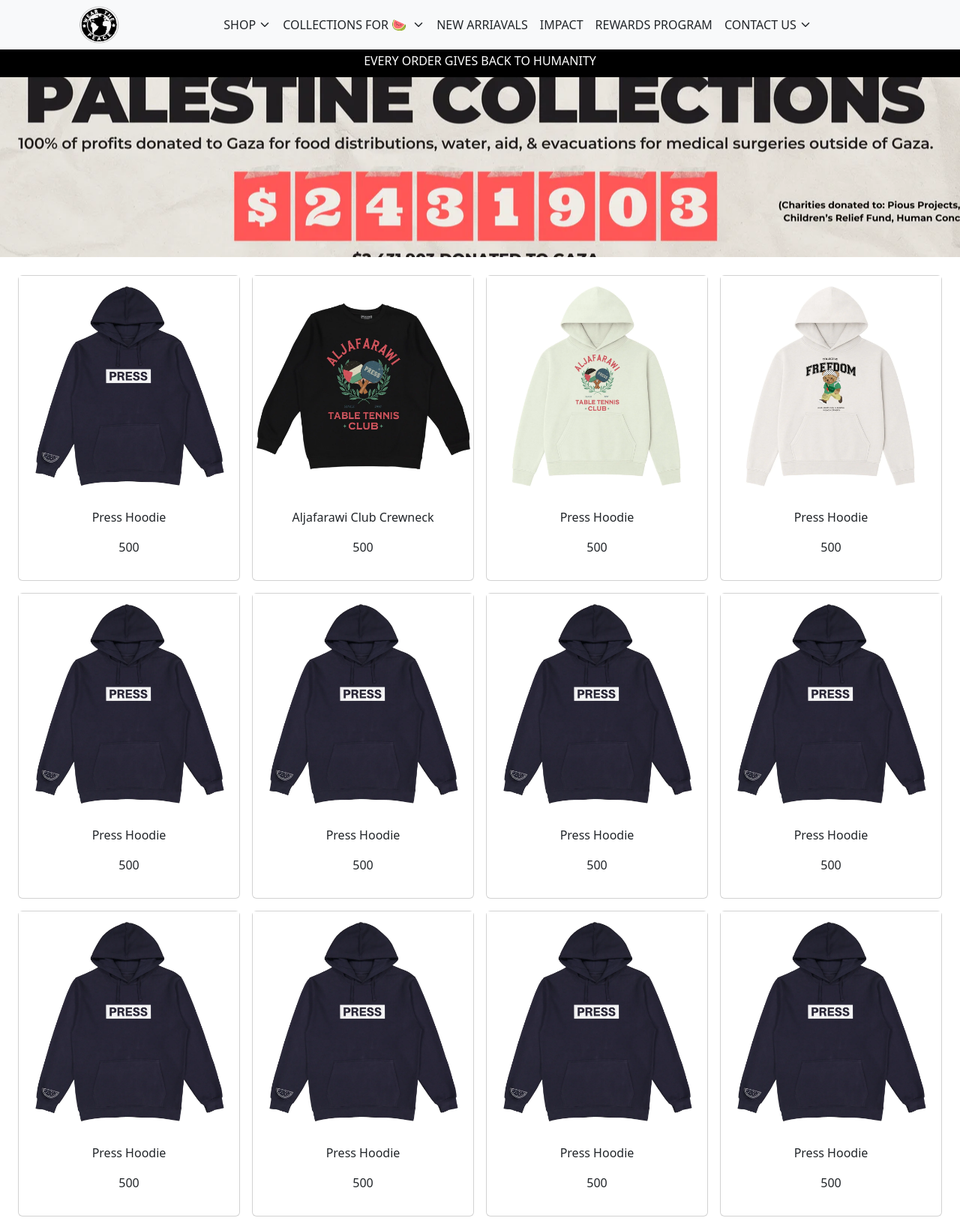
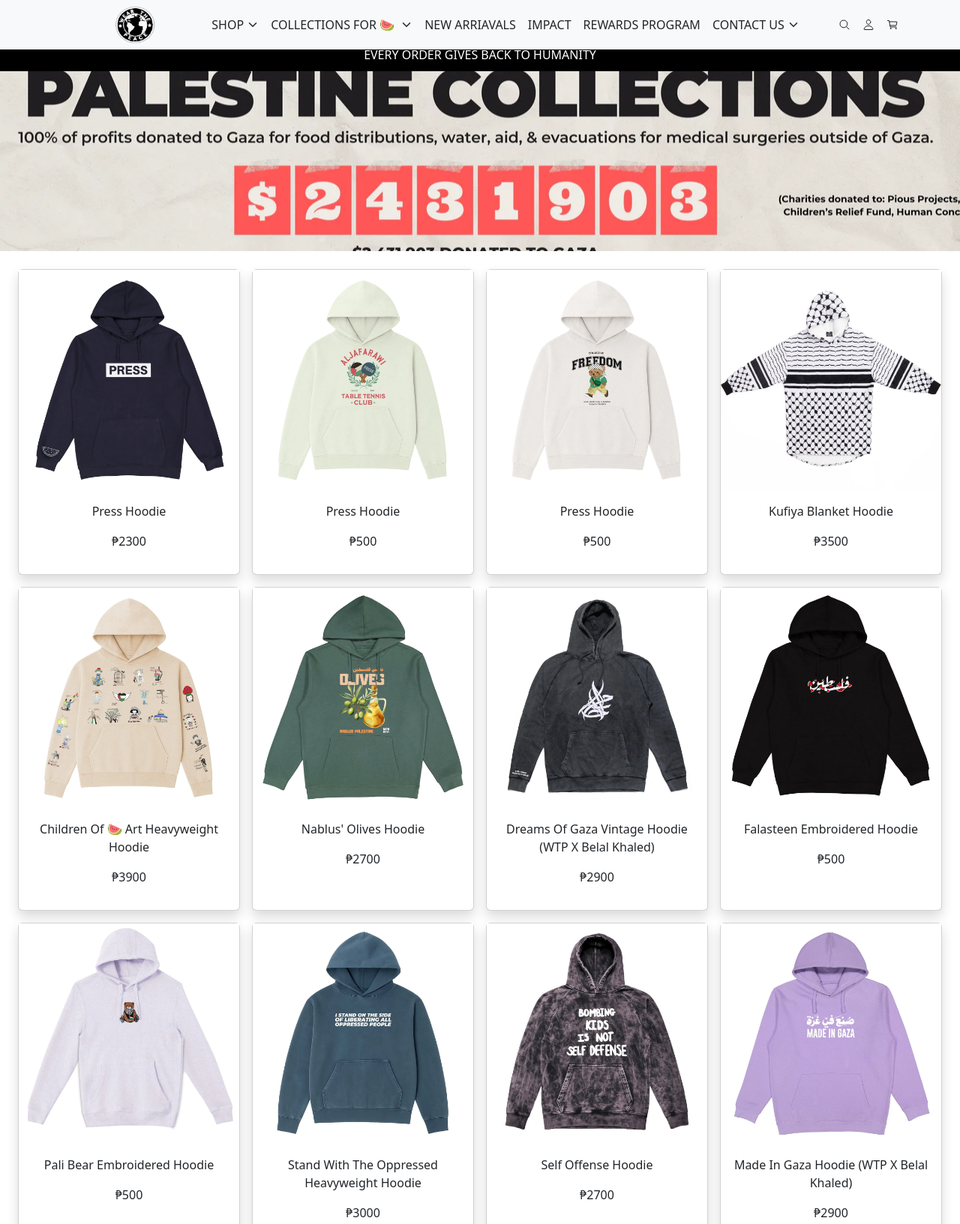
Before and after one commit to DonMakkk/WearThePeaceCopy, a plain HTML site: page index.html in a window 1280 px wide. Shown: the top 1633 px of the page at 75% size. Drawn offline with nearby package versions, Linux system fonts and the light colour scheme.

Commit message:
almost finish front page

```diff
--- a/data.json
+++ b/data.json
@@ -2,13 +2,7 @@
   {
     "name": "Press Hoodie",
     "image": "./images/Press_Hoodie.png",
-    "price": 500,
-    "type": "Hoodie"
-  },
-  {
-    "name": "Aljafarawi Club Crewneck",
-    "image": "./images/Aljafarawi_Club_Crewneck.png",
-    "price": 500,
+    "price": 2300,
     "type": "Hoodie"
   },
   {
@@ -24,9 +18,63 @@
     "type": "Hoodie"
   },
   {
-    "name": "Press Hoodie",
-    "image": "./images/Press_Hoodie.png",
+    "name": "Kufiya Blanket Hoodie",
+    "image": "./images/Kufiya_Blanket_Hoodie.png",
+    "price": 3500.0,
+    "type": "Hoodie"
+  },
+  {
+    "name": "Children Of 🍉 Art Heavyweight Hoodie",
+    "image": "./images/Children_Of_Art_Heavyweight_Hoodie.png",
+    "price": 3900.0,
+    "type": "Hoodie"
+  },
+  {
+    "name": "Nablus' Olives Hoodie",
+    "image": "./images/Nablus'_Olives_Hoodie.png",
+    "price": 2700,
+    "type": "Hoodie"
+  },
+  {
+    "name": "Dreams Of Gaza Vintage Hoodie (WTP X Belal Khaled)",
+    "image": "./images/Dreams_Of_Gaza_Vintage_Hoodie.png",
+    "price": 2900,
+    "type": "Hoodie"
+  },
+  {
+    "name": "Falasteen Embroidered Hoodie",
+    "image": "./images/Falasteen_Embroidered_Hoodie.png",
     "price": 500,
+    "type": "Hoodie"
+  },
+  {
+    "name": "Pali Bear Embroidered Hoodie",
+    "image": "./images/Pali_Bear_Embroidered_Hoodie.png",
+    "price": 500,
+    "type": "Hoodie"
+  },
+  {
+    "name": "Stand With The Oppressed Heavyweight Hoodie",
+    "image": "./images/Stand_With_The_Oppressed_Heavyweight_Hoodie.png",
+    "price": 3000,
+    "type": "Hoodie"
+  },
+  {
+    "name": "Self Offense Hoodie",
+    "image": "./images/Self_Offense_Hoodie.png",
+    "price": 2700,
+    "type": "Hoodie"
+  },
+  {
+    "name": "Made In Gaza Hoodie (WTP X Belal Khaled)",
+    "image": "./images/Made_in_Gaza_Hoodie.png",
+    "price": 2900,
+    "type": "Hoodie"
+  },
+  {
+    "name": "Made In Gaza Crewneck (WTP X Belal Khaled)",
+    "image": "./images/Made_In_Gaza_Crewneck.png",
+    "price": 2400,
     "type": "Hoodie"
   },
   {
@@ -36,63 +84,15 @@
     "type": "Hoodie"
   },
   {
-    "name": "Press Hoodie",
-    "image": "./images/Press_Hoodie.png",
-    "price": 500,
+    "name": "The Soul Of My Soul Crewneck",
+    "image": "./images/The_Soul_Of_My_Crewneck.png",
+    "price": 2300,
     "type": "Hoodie"
   },
   {
-    "name": "Press Hoodie",
-    "image": "./images/Press_Hoodie.png",
-    "price": 500,
-    "type": "Hoodie"
-  },
-  {
-    "name": "Press Hoodie",
-    "image": "./images/Press_Hoodie.png",
-    "price": 500,
-    "type": "Hoodie"
-  },
-  {
-    "name": "Press Hoodie",
-    "image": "./images/Press_Hoodie.png",
-    "price": 500,
-    "type": "Hoodie"
-  },
-  {
-    "name": "Press Hoodie",
-    "image": "./images/Press_Hoodie.png",
-    "price": 500,
-    "type": "Hoodie"
-  },
-  {
-    "name": "Press Hoodie",
-    "image": "./images/Press_Hoodie.png",
-    "price": 500,
-    "type": "Hoodie"
-  },
-  {
-    "name": "Press Hoodie",
-    "image": "./images/Press_Hoodie.png",
-    "price": 500,
-    "type": "Hoodie"
-  },
-  {
-    "name": "Press Hoodie",
-    "image": "./images/Press_Hoodie.png",
-    "price": 500,
-    "type": "Hoodie"
-  },
-  {
-    "name": "Press Hoodie",
-    "image": "./images/Press_Hoodie.png",
-    "price": 500,
-    "type": "Hoodie"
-  },
-  {
-    "name": "Press Hoodie",
-    "image": "./images/Press_Hoodie.png",
-    "price": 500,
-    "type": "Hoodie"
+    "name": "Aljafarawi Club Crewneck",
+    "image": "./images/Aljafarawi_Club_Crewneck.png",
+    "price": 2600,
+    "type": "Crewneck"
   }
 ]
--- a/index.html
+++ b/index.html
@@ -40,7 +40,12 @@
           >
             <ion-icon name="menu-outline"></ion-icon>
           </button>
-          <img src="./images/logo.png" height="50" width="100" alt="" />
+          <img src="./images/logo.png" height="50" width="100" alt="" class="ms-5"/>
+          <div class="d-md-none d-flex gap-2 pe-1">
+            <ion-icon name="search-outline"></ion-icon>
+            <ion-icon name="person-outline"></ion-icon>
+            <ion-icon name="cart-outline"></ion-icon>
+          </div>
           <div class="offcanvas offcanvas-start navbar-collapse" id="mainNav">
             <div class="offcanvas-header d-md-none d-flex w-100">
               <button
@@ -71,8 +76,14 @@
                   class="align-middle pb-1 ps-1"
                   name="chevron-down-outline"
                 ></ion-icon>
+
               </li>
             </ul>
+          </div>
+            <div class="d-md-flex gap-3 d-none">
+            <ion-icon name="search-outline" style="cursor: pointer"></ion-icon>
+            <ion-icon name="person-outline" style="cursor: pointer"></ion-icon>
+            <ion-icon name="cart-outline" style="cursor: pointer"></ion-icon>
           </div>
         </div>
       </nav>
@@ -111,6 +122,52 @@
           </button>
         </div>
       </div>
+      <section class="justify-content-center p-5 bg-light ">
+        <div class="d-md-flex flex-md-row gap-5 text-center  justify-content-center">
+          <div class="text-center me-md-5">
+            <h5 class="fw-medium">Menu</h5>
+            <ul class="list-unstyled d-flex flex-column gap-2" style="font-size: 14px;">
+              <li>Our Mission</li>
+              <li>Join Our Newsletter</li>
+              <li>Return &amp; Exchange Policy</li>
+              <li>Refer a Friend</li>
+              <li>Privacy Policy</li>
+              <li>Terms of Service</li>
+              <li>Shipping Policy</li>
+              <li>Accessibility</li>
+              <li>Wholesale</li>
+              <li>Ambassador Program</li>
+              <li>Contact Us</li>
+            </ul>
+          </div>
+          <div class="me-md-5">
+            <h5>Social Networks</h5>
+            <div class="d-md-flex gap-3 fs-3">
+              <ion-icon name="logo-facebook"></ion-icon>
+              <ion-icon name="logo-instagram"></ion-icon>
+              <ion-icon name="logo-youtube"></ion-icon>
+              <ion-icon name="logo-tiktok"></ion-icon>
+            </div>
+          </div>
+          <div class="me-md-5">
+            <h5>Contact Us</h5>
+            <div>
+              <ul class="list-unstyled d-flex flex-column gap-2" style="font-size: 14px;">
+                <li>Email Us</li>
+                <li>Wholesale</li>
+                <li>Where To Find Us</li>
+                <li>FAQ</li>
+                <li>Track My Order</li>
+              </ul>
+            </div>
+          </div>
+          <div>
+            <h5>Download Our App!</h5>
+            <img src="./images/downaloadApp.png" alt="" width="170" height="90">
+          </div>
+        </div>
+        <div></div>
+      </section>
     </footer>
     <script
       src="https://cdn.jsdelivr.net/npm/bootstrap@5.3.8/dist/js/bootstrap.bundle.min.js"
--- a/index.js
+++ b/index.js
@@ -10,12 +10,12 @@ const showProducts = async () => {
     .map((element) => {
       const { name, image, price} = element;
       return `
-      <div class="col-6 col-md-3">
-      <div class="card h-100">
+      <div class="col-6 col-md-3 ">
+      <div class="card shadow h-100">
       <img src="${image}" alt="">
       <div class="p-3 text-center text-">
      <p> ${name}</p>
-      <p>${price}</p>
+      <p>₱${price}</p>
       </div>
       </div>
       </div>`;
--- a/style.css
+++ b/style.css
@@ -1,5 +1,5 @@
 body{
-    padding-top: 8vh;
+    padding-top: 7vh;
 }
 .navbar-toggler:focus {
   outline: none;
@@ -11,6 +11,9 @@ body{
   height: 30vh;
 }
 @media (max-width: 760px) {
+  body{
+    padding-top: 8vh;
+  }
   .header {
     background: url("./images/mobileHeroBg.png");
     background-position: center;
```
Also changed, not shown: images/Children_Of_Art_Heavyweight_Hoodie.png (added), images/Dreams_Of_Gaza_Vintage_Hoodie.png (added), images/Falasteen_Embroidered_Hoodie.png (added), images/Kufiya_Blanket_Hoodie.png (added), images/Made_In_Gaza_Crewneck.png (added), images/Made_in_Gaza_Hoodie.png (added), images/Nablus'_Olives_Hoodie.png (added), images/Pali_Bear_Embroidered_Hoodie.png (added), images/Self_Offense_Hoodie.png (added), images/Stand_With_The_Oppressed_Heavyweight_Hoodie.png (added), images/The_Soul_Of_My_Crewneck.png (added), 1 other file.
